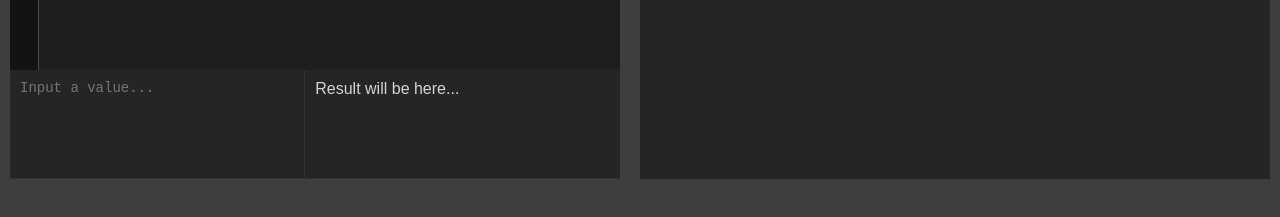
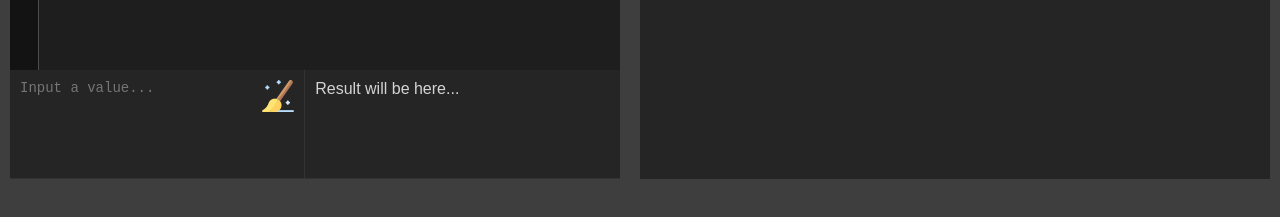
Before and after one commit to DIS-Guys/brainfuck_editor_front, a React (Vite) app: page / in a window 1280 px wide. Shown: the part 525-742 px from the top of the page. Built offline with nearby package versions, Linux system fonts and the light colour scheme.

Commit message:
Implement interaction with server

```diff
--- a/src/components/Editor/Editor.css
+++ b/src/components/Editor/Editor.css
@@ -59,6 +59,7 @@
 }
 
 .input-container {
+  position: relative;
   box-sizing: border-box;
   width: 100%;
   border-bottom: 1px solid #333;
@@ -67,8 +68,10 @@
 
 #input {
   padding: 10px;
+  overflow: hidden;
   font-size: 14px;
   background-color: #252526;
+  padding-right: 45px;
 }
 
 .output-container {
@@ -104,6 +107,12 @@
   background-image: url('../../images/clean-up.png');
 }
 
+#clear-input-button {
+  top: 10px;
+  right: 10px;
+  background-image: url('../../images/clean-up.png');
+}
+
 #run-button:hover {
   background-image: url('../../images/play-hover.png');
 }
--- a/src/components/Editor/Editor.tsx
+++ b/src/components/Editor/Editor.tsx
@@ -1,5 +1,6 @@
 import { useEffect, useRef, useState } from 'react';
 import './Editor.css';
+import { Output } from '../../types/Output';
 
 type Props = {
   code: string;
@@ -9,6 +10,7 @@ type Props = {
 export const Editor: React.FC<Props> = ({ code, setCode }) => {
   const [input, setInput] = useState('');
   const [lineNumber, setLineNumber] = useState(1);
+  const [interpretedCode, setInterpretedCode] = useState('');
   const mainRef = useRef<HTMLTextAreaElement>(null);
   const lineNumbersRef = useRef<HTMLDivElement>(null);
 
@@ -26,6 +28,14 @@ export const Editor: React.FC<Props> = ({ code, setCode }) => {
     setLineNumber(numberOfLines);
   };
 
+  const handleInputChange = (event: React.ChangeEvent<HTMLTextAreaElement>) => {
+    if (event.target.value.length > 329) {
+      return;
+    } else {
+      setInput(event.target.value);
+    }
+  }
+
   const handleScroll = () => {
     if (lineNumbersRef.current && mainRef.current) {
       lineNumbersRef.current.scrollTop = mainRef.current.scrollTop;
@@ -36,6 +46,23 @@ export const Editor: React.FC<Props> = ({ code, setCode }) => {
     setCode('');
     setLineNumber(1);
     mainRef.current?.focus();
+  };
+
+  const handleRun = () => {
+    const body = {
+      code,
+      userInput: input,
+    };
+
+    fetch('http://localhost:8080/brainfuck/interpret', {
+      method: 'POST',
+      headers: {
+        'Content-Type': 'application/json',
+      },
+      body: JSON.stringify(body),
+    })
+      .then((response) => response.json())
+      .then((data: Output) => setInterpretedCode(data.output));
   };
 
   return (
@@ -57,7 +84,7 @@ export const Editor: React.FC<Props> = ({ code, setCode }) => {
           onScroll={handleScroll}
           value={code}
         ></textarea>
-        <button className="button" id="run-button"></button>
+        <button className="button" id="run-button" onClick={handleRun}></button>
         <button
           className="button"
           id="clear-button"
@@ -70,12 +97,17 @@ export const Editor: React.FC<Props> = ({ code, setCode }) => {
             className="input"
             id="input"
             placeholder="Input a value..."
-            onChange={(event) => setInput(event.target.value)}
+            onChange={handleInputChange}
             value={input}
           ></textarea>
+          <button className="button" id="clear-input-button" onClick={() => setInput('')}></button>
         </div>
         <div className="output-container">
-          <div id="output">Result will be here...</div>
+          {interpretedCode ? (
+            <div id="output">{interpretedCode}</div>
+          ) : (
+            <div id="output">Result will be here...</div>
+          )}
         </div>
       </div>
     </div>
--- /dev/null
+++ b/src/types/Output.ts
@@ -0,0 +1,3 @@
+export type Output = {
+  output: string;
+}
```
